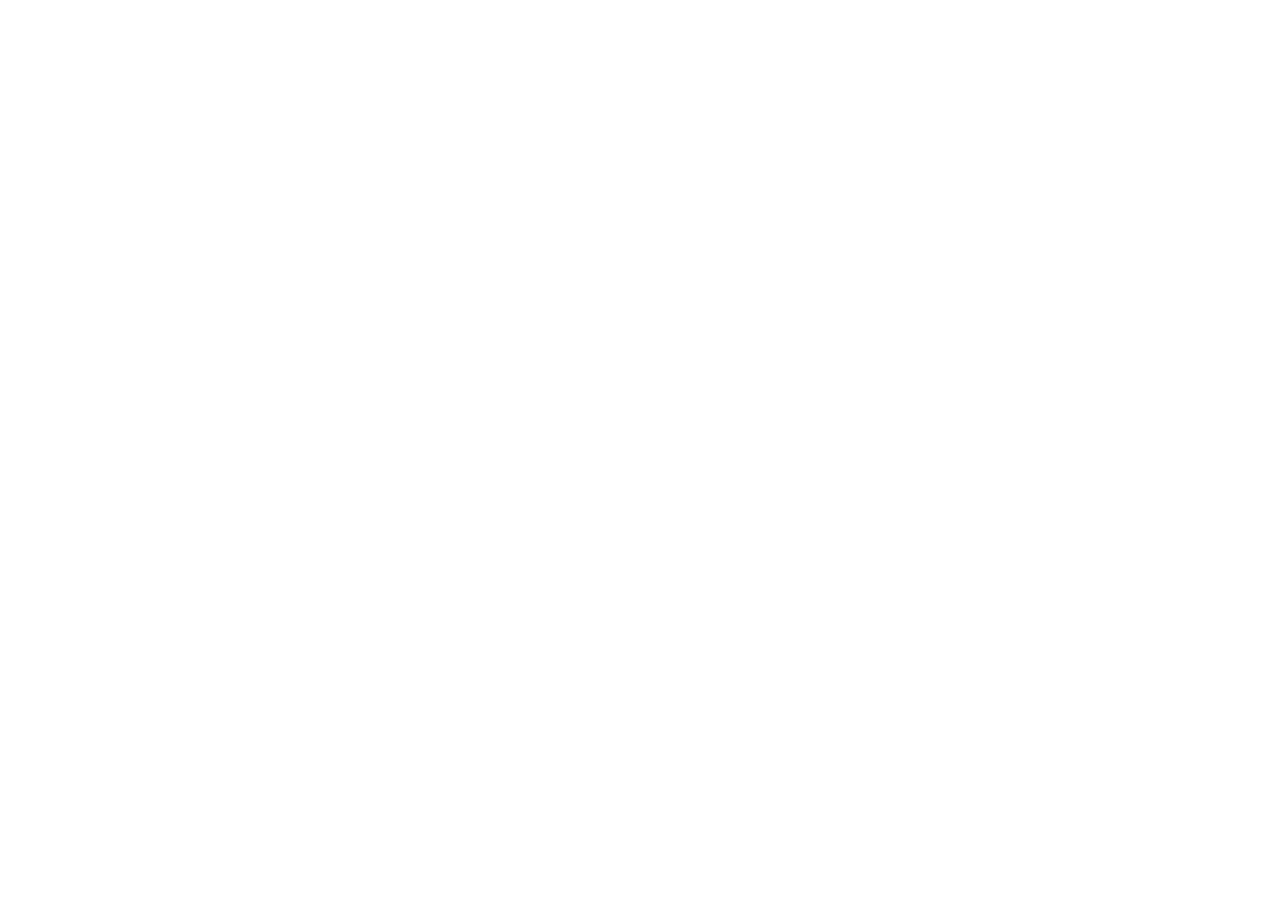
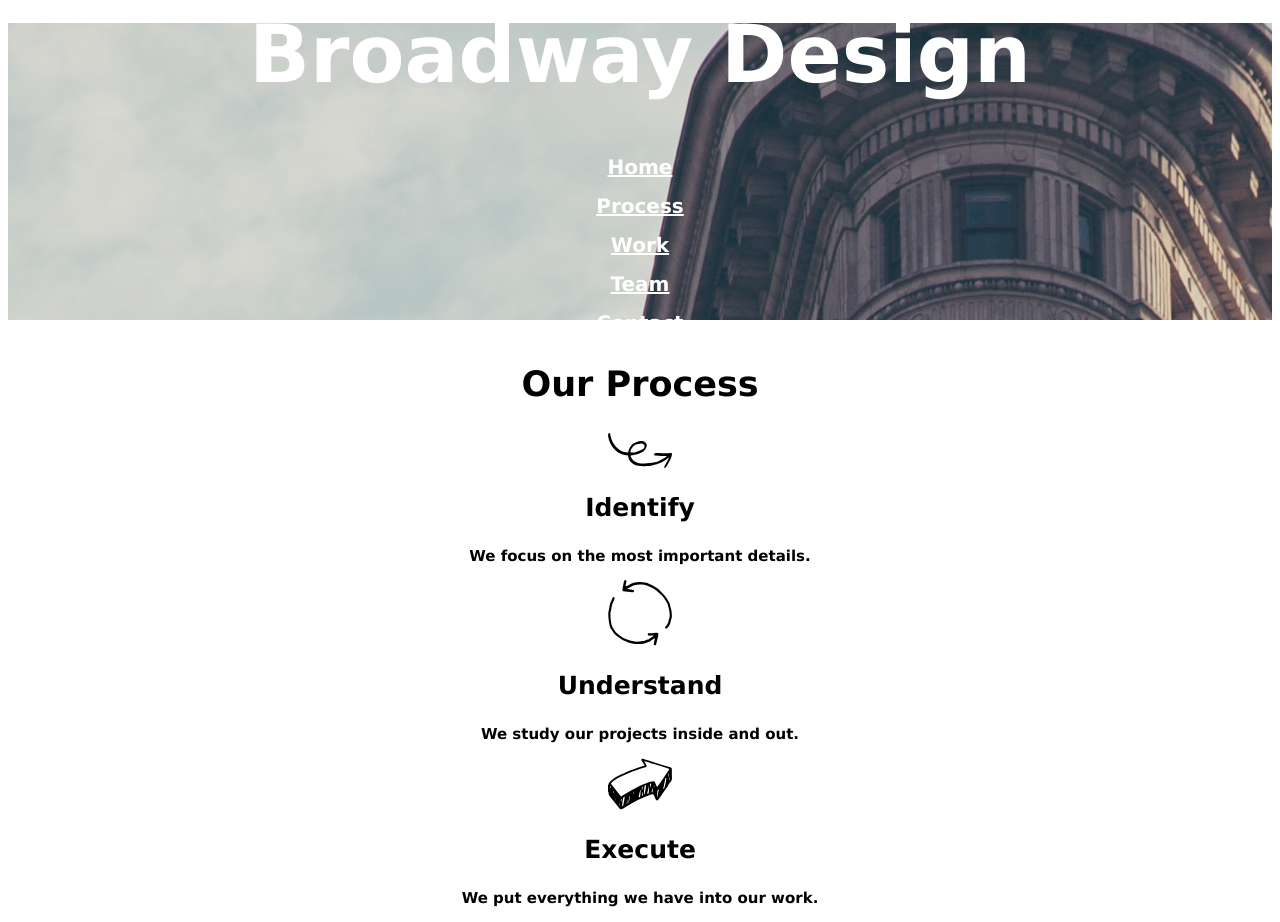
Before and after one commit to Korneliu/Broadway, a plain HTML site: page index.html in a window 1280 px wide. Before the commit the page ends 800 px from the top, so only its background shows below. Drawn offline with Linux system fonts and the light colour scheme.

```diff
--- a/css/style.css
+++ b/css/style.css
@@ -0,0 +1,45 @@
+body {
+    background-color: white;
+    background-position: center;
+    font-family: Verdana;
+}
+
+h1 {
+    color: white;
+    font-size: 80px;
+}
+p {
+    font-size: 15px;
+    font-weight: bold;
+}
+
+#navbar {
+    text-align: center;
+    background-image: url(resources/building.png);
+    background-position: center;
+    background-repeat: no-repeat;
+
+}
+
+#navbar li {
+    list-style-type: none;
+    letter-spacing: normal;
+    }
+a {
+    font-weight: bold;
+    color: white;
+    font-size: 20px;
+
+}
+#middle {
+    background-color: white;
+    text-align: center;
+    margin-top: 20px;
+}
+h2 {
+    font-weight: bold;
+    font-size: 35px;
+}
+h3 {
+    font-size: 25px;
+}
--- a/index.html
+++ b/index.html
@@ -4,5 +4,29 @@
   <link href="css/style.css" type="text/css" rel="stylesheet">
 </head>
 <body>
+  <div id="navbar">
+
+  <h1>Broadway Design</h1>
+
+      <p><a href="www.youtube.com">Home</a></p>
+      <p><a href="www.youtube.com">Process</a></p>
+      <p><a href="www.youtube.com">Work</a></p>
+      <p><a href="www.youtube.com">Team</a></p>
+      <p><a href="www.youtube.com">Contact</a></p>
+
+
+  </div>
+  <div id="middle">
+    <h2>Our Process</h2>
+      <img src="css/resources/identify.svg">
+    <h3>Identify</h3>
+      <p>We focus on the most important details.</p>
+      <img src="css/resources/understand.svg">
+    <h3>Understand</h3>
+      <p>We study our projects inside and out.</p>
+      <img src="css/resources/execute.svg">
+    <h3>Execute</h3>
+      <p>We put everything we have into our work.</p>
+  </div>
 
 </body>
```
Also changed, not shown: css/resources/building.png (added), css/resources/execute.svg (added), css/resources/identify.svg (added), css/resources/understand.svg (added).
